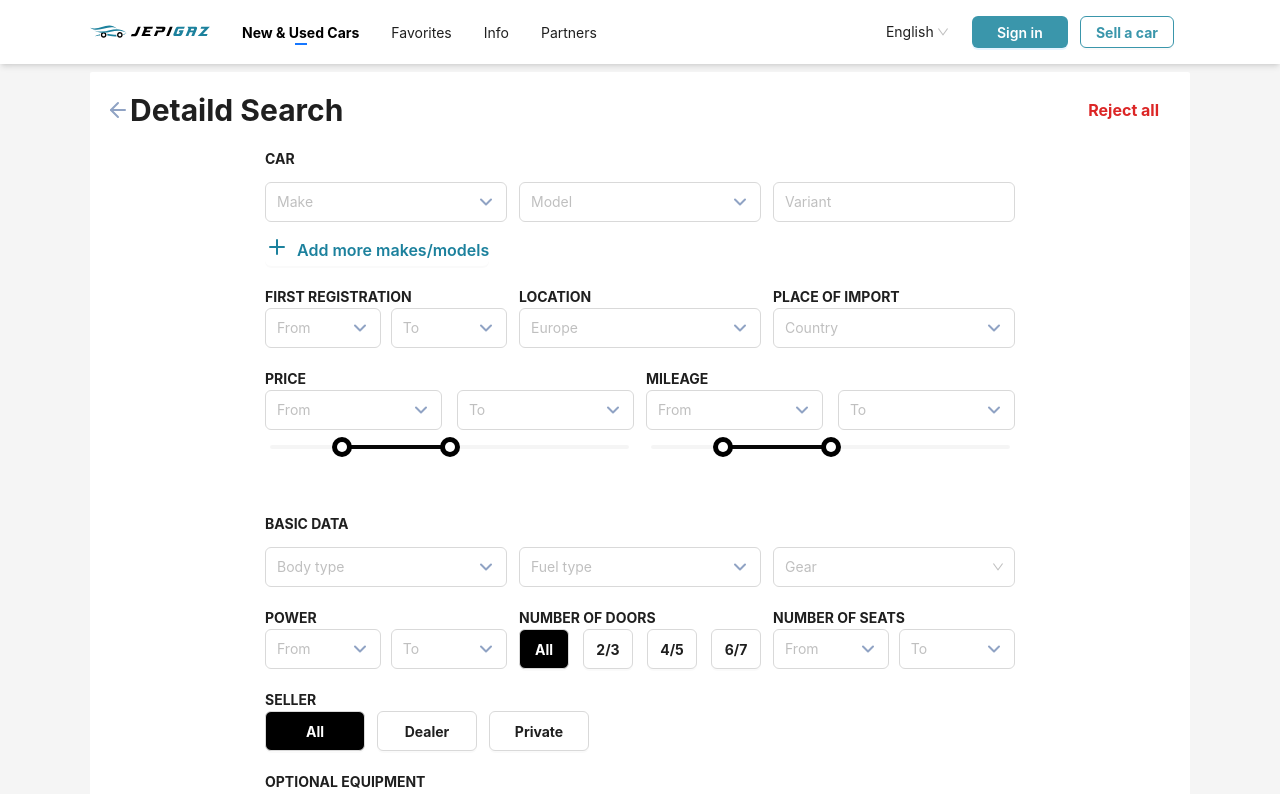
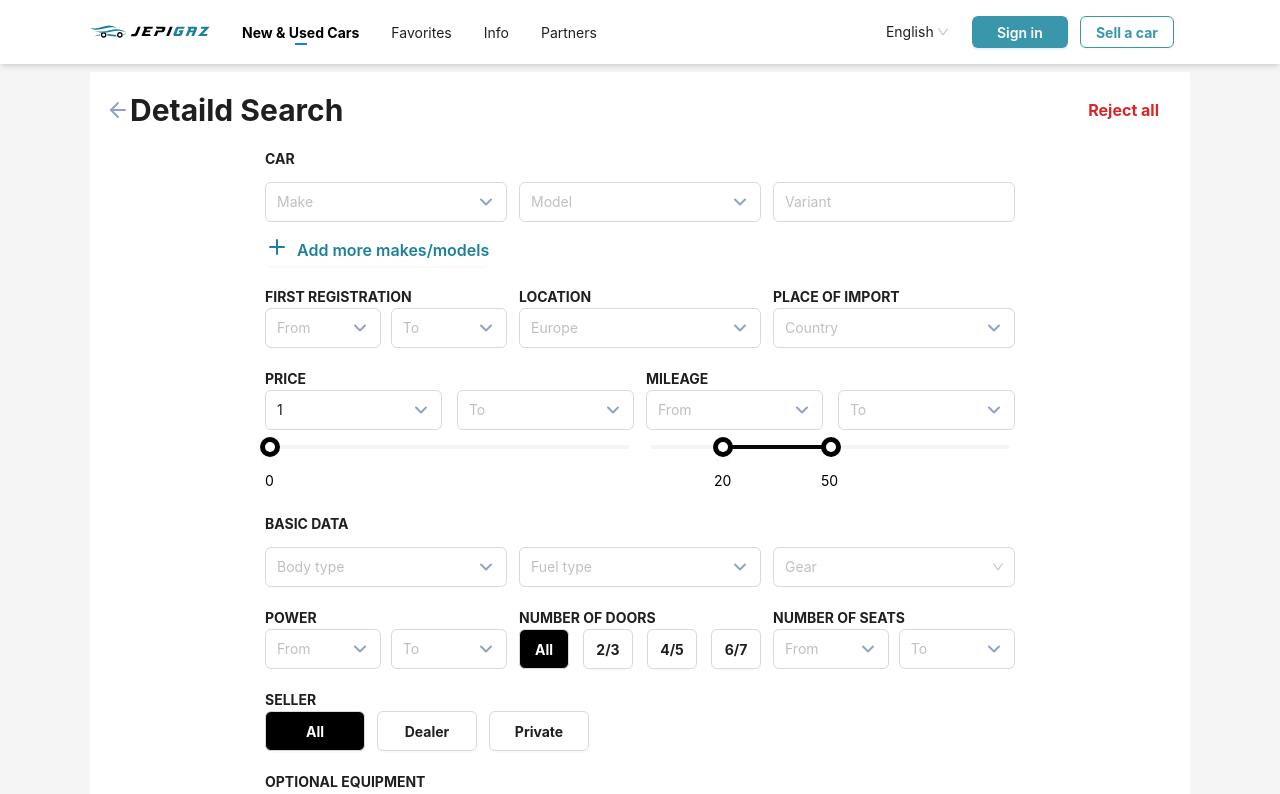
Before and after one commit to Asif2021/jepigaz, a React (Vite) app: page /advance-search in a window 1280 px wide. Shown: the top 794 px of the page. Built offline with nearby package versions, Linux system fonts and the light colour scheme.

Commit message:
slider color change

```diff
--- a/src/Components/Pages/AdvanceSearch/AdvanceSearch.jsx
+++ b/src/Components/Pages/AdvanceSearch/AdvanceSearch.jsx
@@ -15,6 +15,7 @@ const AdvanceSearch = () => {
   const [seller, setSeller] = useState("All");
   const [preOwner, setPreOwner] = useState("All");
   const [components, setComponents] = useState([CarComponent]);
+  const [sliderValue, setsliderValue] = useState(1);
 
 
 const handleAddComponent = () => {
@@ -23,6 +24,9 @@ const handleAddComponent = () => {
 
 const handleLessComponent = ()=>{
   setComponents([CarComponent])
+}
+const handleSliderChange = (newvalue)=>{
+  setsliderValue(newvalue)
 }
 
 
@@ -102,10 +106,11 @@ const handleLessComponent = ()=>{
           <div className="w-full md:w-1/2">
             <Typography className="uppercase font-bold">price</Typography>
             <div className="flex justify-between">
-              <InputSelector placeholder="From" className="h-10 w-[48%]" />
-              <InputSelector placeholder="To" className="h-10 w-[48%]" />
+              <InputSelector placeholder="From" className="h-10 w-[48%]" value={sliderValue}
+          onChange={handleSliderChange} />
+              <InputSelector placeholder="To" className="h-10 w-[48%]"  />
             </div>
-            <Slider  range  defaultValue={[20, 50]} tooltip={{ open: false }} />
+            <Slider min={0} max={1}  onChange={handleSliderChange} value={typeof inputValue === 'number' ? inputValue : 0}  step={0.01} tooltip={{ open: true, placement:'bottom' }}  />
           </div>
 
           <div className="w-full md:w-1/2">
@@ -114,7 +119,7 @@ const handleLessComponent = ()=>{
               <InputSelector placeholder="From" className="h-10 w-[48%]" />
               <InputSelector placeholder="To" className="h-10 w-[48%]" />
             </div>
-            <Slider range  defaultValue={[20, 50]} tooltip={{ open: false }} />
+            <Slider range  defaultValue={[20, 50]} tooltip={{ open: true, placement:'bottom' }} />
           </div>
         </div>
       </div>
--- a/src/Components/Reuseable/InputSelector.jsx
+++ b/src/Components/Reuseable/InputSelector.jsx
@@ -13,9 +13,9 @@ const InputSelector = ({options, placeholder, className, onChange, defaultValue,
     // filterSort={(optionA, optionB) =>
     //   (optionA?.label ?? '').toLowerCase().localeCompare((optionB?.label ?? '').toLowerCase())
     // }
-    // value={value}
+    value={value}
     // options={options}
-    // onChange={onChange}
+    onChange={onChange}
     // defaultValue={defaultValue}
   />
   )
--- a/src/Components/Styles/AdvanceSearch.css
+++ b/src/Components/Styles/AdvanceSearch.css
@@ -64,3 +64,11 @@ border-color: grey !important;
 .ant-slider .ant-slider-handle::after{
     box-shadow: 0 0 0 5px #000 !important;
 }
+.ant-tooltip .ant-tooltip-inner{
+    background: transparent !important;
+    color: #000 !important;
+    box-shadow: none !important;
+}
+.ant-tooltip{
+    --antd-arrow-background-color: transparent !important;
+}
```
